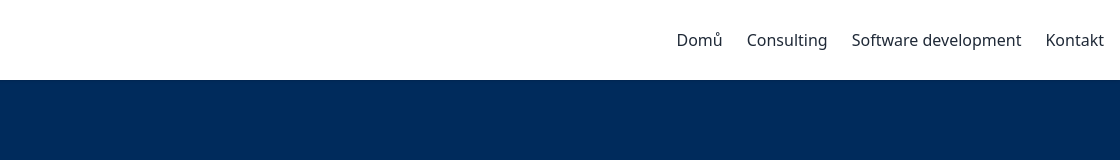
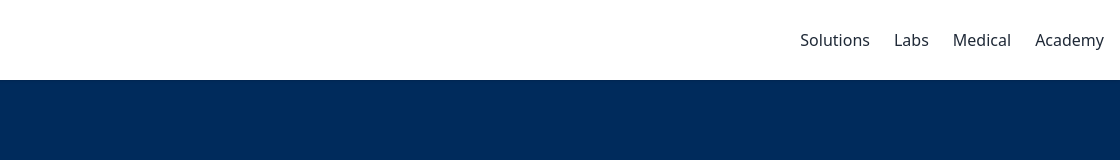
Before and after one commit to VolPark/SEBIT.github.io, a plain HTML site: page index.html in a window 1280 px wide. Shown: the top 160 px of the page, 160-1280 px from the left. Drawn offline with nearby package versions, Linux system fonts and the light colour scheme.

Commit message:
Update index.html

```diff
--- a/index.html
+++ b/index.html
@@ -93,10 +93,10 @@
       <!-- Desktopové menu -->
       <nav class="hidden md:block">
         <ul class="flex space-x-6">
-          <li><a href="#hero" class="hover:text-sebit-lime">Domů</a></li>
-          <li><a href="#Consulting" class="hover:text-sebit-lime">Consulting</a></li>
-          <li><a href="#Software-development" class="hover:text-sebit-lime">Software development</a></li>
-          <li><a href="#kontakt" class="hover:text-sebit-lime">Kontakt</a></li>
+          <li><a href="https://sebit.cz/solutions" class="hover:text-sebit-lime">Solutions</a></li>
+          <li><a href="https://sebit.cz/labs" class="hover:text-sebit-lime">Labs</a></li>
+          <li><a href="https://sebit.cz/medical" class="hover:text-sebit-lime">Medical</a></li>
+          <li><a href="https://sebit.cz/academy" class="hover:text-sebit-lime">Academy</a></li>
         </ul>
       </nav>
     </div>
```
